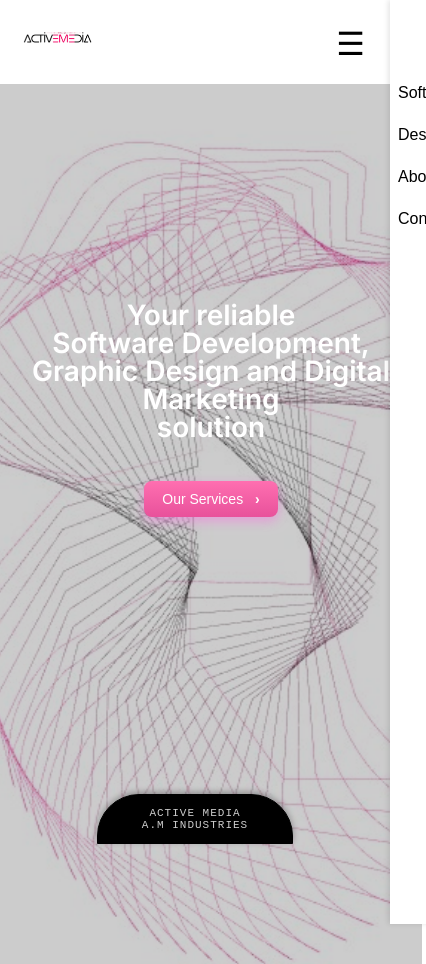
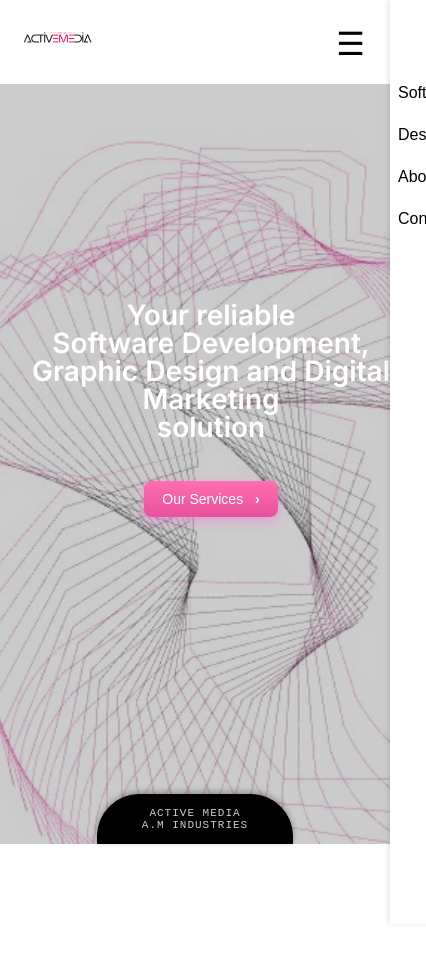
Before and after one commit to Divine-Ntambwe/Active-Media, a React (Vite) app: page / in a window 390 px wide. Shown: the whole page, 426 px wide, since content can reach past the window. After the commit the page ends 844 px from the top, so only its background shows below. Built offline with nearby package versions, Linux system fonts and the light colour scheme.

Commit message:
final for friday

```diff
--- a/src/pages/Home.jsx
+++ b/src/pages/Home.jsx
@@ -34,7 +34,7 @@ function Home() {
     return () => window.removeEventListener("wheel", onScroll);
   }, []);
   return (
-    <div>
+    <div className={styles.homePage}>
       <Navbar/>
       <section className={styles.hero}>
         <div className={styles.container}>
--- a/src/pages/Home.module.css
+++ b/src/pages/Home.module.css
@@ -329,6 +329,10 @@
   .title {
     font-size: 28px;
   }
+  .homePage{
+    height: 100vh !important;
+    overflow: hidden !important;
+  }
 
   .cta {
     font-size: 14px;
```
